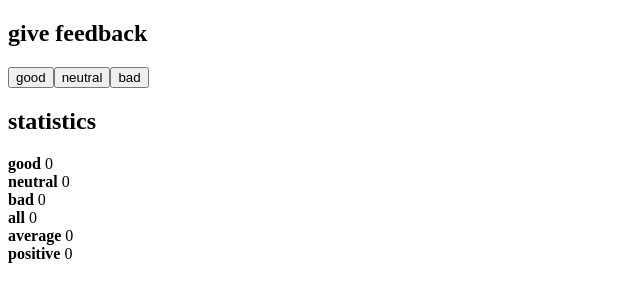
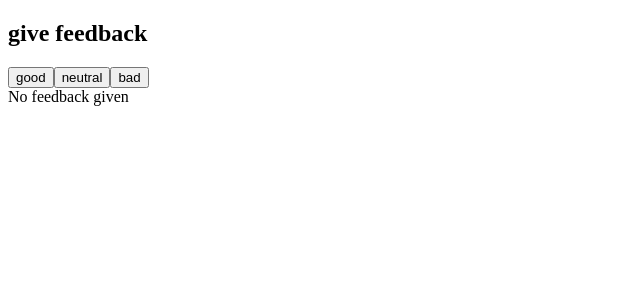
Before and after one commit to saperez17/fullstack-part1, a React (Create React App) app: page / in a window 1280 px wide. Shown: the top 302 px of the page, without its empty margins (0-640 px from the left). Built offline with nearby package versions, Linux system fonts and the light colour scheme.

Commit message:
Part1. Unicafe step 4 Conditional Rendering

```diff
--- a/src/App.js
+++ b/src/App.js
@@ -55,13 +55,34 @@ function CourseInfo() {
   );
 }
 
-const Statistics = ({ text, val }) => {
-  return (
-    <div>
-      {" "}
-      <strong>{text}</strong> {val}
-    </div>
-  );
+const Statistics = ({ good, neutral, bad, average, positiveFeedback }) => {
+  if (good + neutral + bad === 0) {
+    return <div>No feedback given</div>;
+  } else {
+    return (
+      <div>
+        <h2>statistics</h2>
+        <div>
+          <strong>good</strong> {good}{" "}
+        </div>
+        <div>
+          <strong>neutral</strong> {neutral}{" "}
+        </div>
+        <div>
+          <strong>bad</strong> {bad}{" "}
+        </div>
+        <div>
+          <strong>all</strong> {good + neutral + bad}{" "}
+        </div>
+        <div>
+          <strong>average</strong> {average}{" "}
+        </div>
+        <div>
+          <strong>positive</strong> {positiveFeedback} %
+        </div>
+      </div>
+    );
+  }
 };
 
 const App = () => {
@@ -80,25 +101,13 @@ const App = () => {
         <button>neutral</button>
         <button>bad</button>
       </div>
-      <h2>statistics</h2>
-      <div>
-        <Statistics text="good" val={good} />
-      </div>
-      <div>
-        <Statistics text="neutral" val={neutral} />
-      </div>
-      <div>
-        <Statistics text="bad" val={bad} />
-      </div>
-      <div>
-        <Statistics text="all" val={good + neutral + bad} />
-      </div>
-      <div>
-        <Statistics text="average" val={average} />
-      </div>
-      <div>
-        <Statistics text="positive" val={positiveFeedback} />
-      </div>
+      <Statistics
+        good={good}
+        bad={bad}
+        neutral={neutral}
+        average={average}
+        positiveFeedback={positiveFeedback}
+      />
     </div>
   );
 };
```
